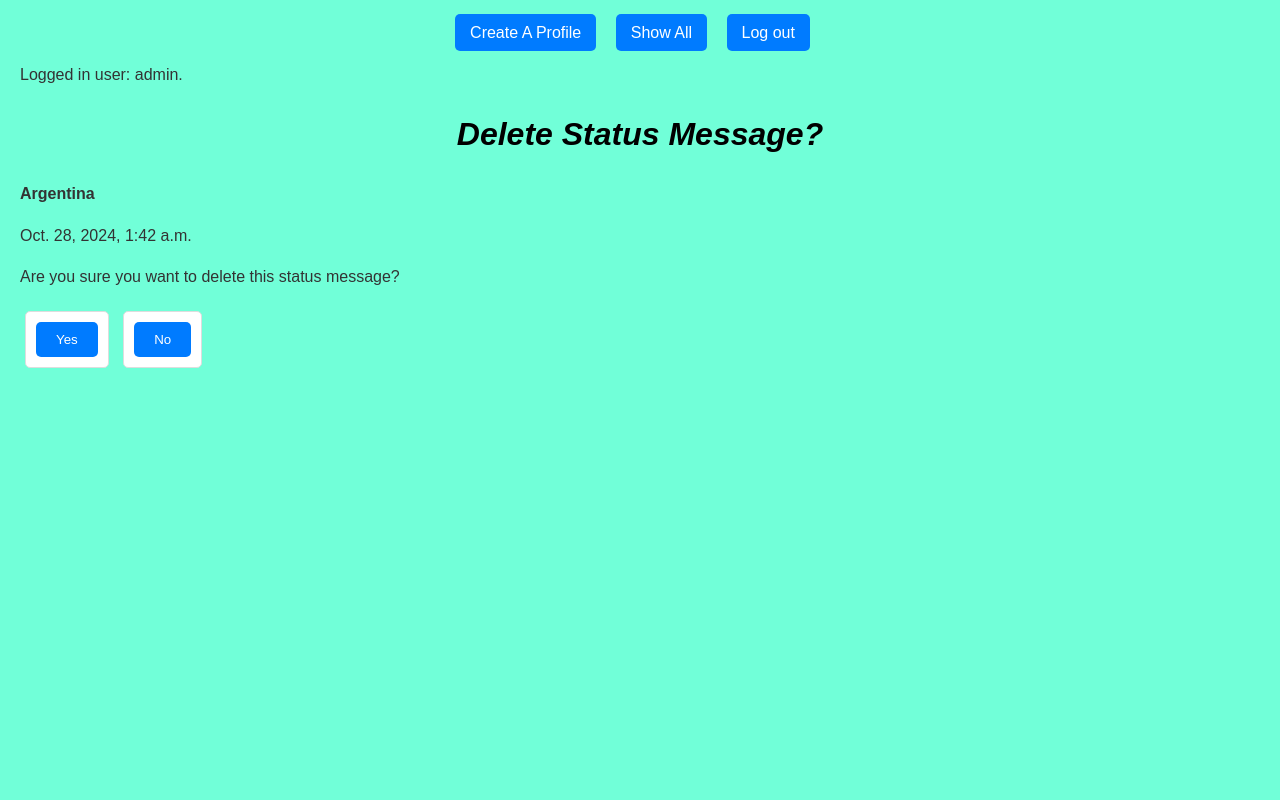
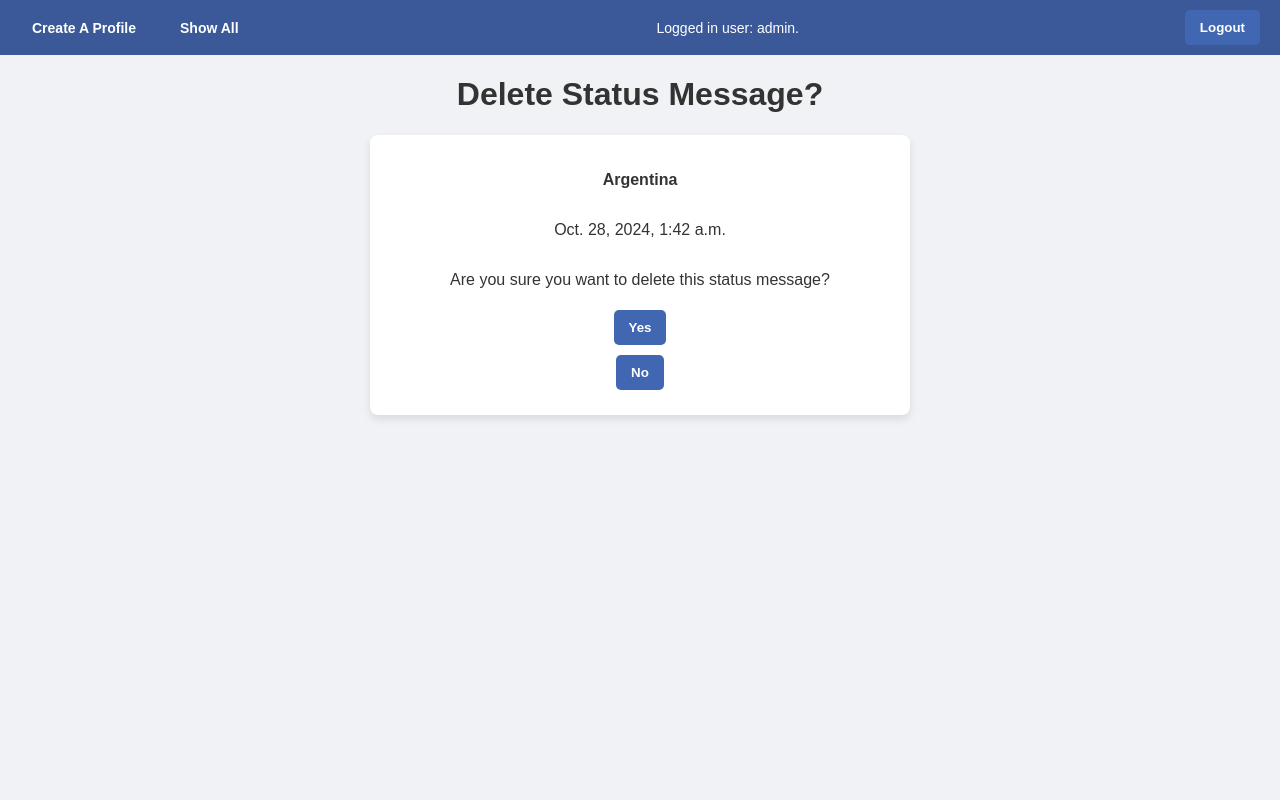
Before and after one commit to chenyu51735/cs412, a Django app: page /mini_fb/status/1/delete in a window 1280 px wide. Run offline with Django 5.2, Linux system fonts and the light colour scheme; a user stored in the database is signed in; data comes from the database, SQL or seed files in the repository; both versions use the stored data as it was after the commit.

Commit message:
add new css

```diff
--- a/mini_fb/templates/mini_fb/base.html
+++ b/mini_fb/templates/mini_fb/base.html
@@ -2,7 +2,7 @@
 <html>
     <head>
         <title>Our Mini FB</title>
-        <link rel="stylesheet" href="{% static 'styles-mini-fb.css' %}">
+        <link rel="stylesheet" href="{% static 'styles3.css' %}">
     </head>
 
     <body>
@@ -10,22 +10,25 @@
             <ul>
                 <li><a href="{% url 'create_profile' %}">Create A Profile</a></li>
                 <li><a href="{% url 'show_all_profiles' %}">Show All</a></li>
+            </ul>
+            <p>
                 {% if request.user.is_authenticated %}
-                <li><a href="{% url 'logout' %}">Log out</a></li>
+                Logged in user: {{ request.user }}.
                 {% else %}
-                <li><a href="{% url 'login' %}">Log in</a></li>
+                Not logged in.
                 {% endif %}
+            </p>
+            {% if request.user.is_authenticated %}
+            <form action="{% url 'logout' %}" method="POST" class="logout-button">
+                {% csrf_token %}
+                <input type="submit" value="Logout">
+            </form>
+            {% else %}
+            <ul>
+            <li><a href="{% url 'login' %}">Log in</a></li>
             </ul>
+            {% endif %}
         </nav>
-
-        <p>
-            {% if request.user.is_authenticated %}
-            Logged in user: {{ request.user }}.
-            {% else %}
-            Not logged in.
-            {% endif %}
-        </p>
-
         {% block content %}
         <!-- fill in this section with specific page detail -->
         {% endblock %}
--- a/mini_fb/templates/mini_fb/create_profile_form.html
+++ b/mini_fb/templates/mini_fb/create_profile_form.html
@@ -3,7 +3,7 @@
 {% block content %}
 <h2>Create Profile</h2>
 
-<form method="POST">
+<form method="POST" class="create-profile">
     {% csrf_token %}
         <div>
             <label id="first_name">First Name:</label>
@@ -24,10 +24,10 @@
         <div>
             <label id="image_url">Image URL:</label>
             <input type="text" id="image_url" name="image_url">
-        </div>
+        </div><br>
         <button type="submit">Create Profile!</button>
 </form>
-<form action="{% url 'show_all_profiles'%}">
+<form action="{% url 'show_all_profiles'%}" class="back-button">
     <input type="submit" name="Cancel" value="Cancel">
 </form>
 {% endblock %}
--- a/mini_fb/templates/mini_fb/create_status_form.html
+++ b/mini_fb/templates/mini_fb/create_status_form.html
@@ -3,7 +3,7 @@
 {% block content %}
 <h2>Post status message for {{profile.first_name}} {{profile.last_name}}</h2>
 
-<form method="POST" enctype="multipart/form-data">
+<form method="POST" enctype="multipart/form-data" class="create-status">
     {% csrf_token %}
     <div>
         <label for="message">Message: </label>
@@ -16,7 +16,7 @@
 
     <button type="submit">Create Status</button>
 </form>
-<form action="{% url 'profile' profile.pk %}">
+<form action="{% url 'profile' profile.pk %}" class="back-button">
     <input type="submit" name="Cancel" value="Cancel">
 </form>
 {% endblock %}
--- a/mini_fb/templates/mini_fb/delete_status_form.html
+++ b/mini_fb/templates/mini_fb/delete_status_form.html
@@ -9,7 +9,6 @@
     <img src='{{img.image_file.url}}' alt='{{img.image_file.url}}'>
     {% endfor %}
     <p>{{ status.timestamp }}</p>
-</div>
 
 <p>Are you sure you want to delete this status message?</p>
 
@@ -20,4 +19,5 @@
 <form method="GET" action="{% url 'profile' status.profile.pk %}" class="delete-button">
     <button type="submit">No</button>
 </form>
+</div>
 {% endblock %}
--- a/mini_fb/templates/mini_fb/login.html
+++ b/mini_fb/templates/mini_fb/login.html
@@ -1,7 +1,7 @@
 {% extends 'mini_fb/base.html' %}
 {% block content %}
 <h1>Login</h1>
-<form method="post" action="{% url 'login' %}" >
+<form method="post" action="{% url 'login' %}" class="login-form">
     {% csrf_token %}
     {{form}}
     <input type="hidden" name="next" value="{% url 'show_all_profiles' %}">
--- a/mini_fb/templates/mini_fb/show_all_profiles.html
+++ b/mini_fb/templates/mini_fb/show_all_profiles.html
@@ -4,7 +4,7 @@
 {% block content %}
 <h1>Show all Profiles</h1>
 
-<main class = "grid-container">
+<main class = "all-profile">
     {% for p in profiles %}
     <article>
         <a href="{% url 'profile' p.pk %}">
--- a/mini_fb/templates/mini_fb/update_profile_form.html
+++ b/mini_fb/templates/mini_fb/update_profile_form.html
@@ -2,8 +2,7 @@
 
 {% block content %}
 <h2>Update profile for {{profile.first_name}} {{profile.last_name}}</h2>
-
-<form method="POST">
+<form method="POST" class="update-profile">
     {% csrf_token %}
     <div>
         <label id="city">City: </label>
@@ -19,7 +18,7 @@
     </div>
     <button type="submit">Update</button>
 </form>
-<form action="{% url 'profile' profile.pk %}">
+<form action="{% url 'profile' profile.pk %}" class="back-button">
     <input type="submit" name="Cancel" value="Cancel">
 </form>
 {% endblock %}
--- a/mini_fb/templates/mini_fb/update_status_form.html
+++ b/mini_fb/templates/mini_fb/update_status_form.html
@@ -3,7 +3,7 @@
 {% block content %}
 <h2>Update status message for {{status.profile.first_name}} {{status.profile.last_name}}</h2>
 
-<form method="POST">
+<form method="POST" class="update-status">
     {% csrf_token %}
     <div>
         <label id="status_message">Status Message: </label>
@@ -11,7 +11,7 @@
     </div>
     <button type="submit">Update</button>
 </form>
-<form method="GET" action="{% url 'profile' status.profile.pk %}">
+<form method="GET" action="{% url 'profile' status.profile.pk %}" class="back-button">
     <button type="submit">No</button>
 </form>
 {% endblock %}
--- a/mini_fb/urls.py
+++ b/mini_fb/urls.py
@@ -20,5 +20,5 @@ urlpatterns = [
     path('profile/<int:pk>/friend_suggestions', views.ShowFriendSuggestionsView.as_view(), name='friends_suggestion'),
     path('profile/<int:pk>/news_feed', views.ShowNewsFeedView.as_view(), name='news_feed'),
     path('login/',auth_views.LoginView.as_view(template_name='mini_fb/login.html'), name='login'),
-    path('logout/', auth_views.LogoutView.as_view(next_page='all_profiles'), name='logout'),
+    path('logout/', auth_views.LogoutView.as_view(next_page='show_all_profiles'), name='logout'),
 ]
--- a/static/styles-mini-fb.css
+++ b/static/styles-mini-fb.css
@@ -99,16 +99,9 @@ nav a:hover {
 }
 
 form {
-    margin: 20px;
-    padding: 10px;
-    background-color: #fff;
-    border: 1px solid #ddd;
-    border-radius: 5px;
-    max-width: 600px;
-    margin-left: auto;
-    margin-right: auto;
+    display: inline;
+
 }
-
 form div {
     margin-bottom: 15px;
 }
@@ -558,7 +551,6 @@ article.featured {
 }
 .update-button input[type="submit"] {
     background-color: #3498db;
-
 }
 
 .update-button input[type="submit"]:hover {
--- /dev/null
+++ b/static/styles3.css
@@ -0,0 +1,493 @@
+/* General Styling */
+body {
+    font-family: Arial, sans-serif;
+    margin: 0;
+    padding: 0;
+    background-color: #f0f2f5;
+}
+
+nav {
+    display: flex;
+    align-items: center;
+    justify-content: space-between;
+    background-color: #3b5998;
+    padding: 10px 20px;
+    color: #fff;
+}
+
+nav p {
+    margin: 0;
+    font-size: 14px;
+}
+
+nav ul {
+    list-style: none;
+    display: flex;
+    align-items: center;
+    margin: 0;
+    padding: 0;
+}
+
+nav ul li {
+    margin-right: 20px;
+}
+
+nav ul li a {
+    color: #fff;
+    text-decoration: none;
+    font-weight: bold;
+    font-size: 14px;
+    padding: 8px 12px;
+    border-radius: 4px;
+    transition: background-color 0.3s;
+}
+
+nav ul li a:hover {
+    background-color: #4b70aa;
+}
+
+.logout-button {
+    margin: 0;
+    display: inline-block;
+}
+
+.logout-button input {
+    background-color: #4267b2;
+    color: white;
+    border: none;
+    padding: 8px 12px;
+    font-weight: bold;
+    cursor: pointer;
+    border-radius: 4px;
+    transition: background-color 0.3s;
+}
+
+.logout-button input:hover {
+    background-color: #365899;
+}
+
+h1 {
+    text-align: center;
+    color: #333;
+}
+
+.profile-section {
+    max-width: 600px;
+    margin: 20px auto;
+    background-color: white;
+    border-radius: 8px;
+    box-shadow: 0 4px 8px rgba(0, 0, 0, 0.1);
+    padding: 20px;
+    text-align: center;
+}
+
+.profile-section img {
+    width: 150px;
+    height: 150px;
+    border-radius: 20%;
+    margin-bottom: 10px;
+}
+
+.profile-section h2 {
+    color: #333;
+}
+
+.friends-section {
+    max-width: 600px;
+    margin: 20px auto;
+    background-color: white;
+    border-radius: 8px;
+    box-shadow: 0 4px 8px rgba(0, 0, 0, 0.1);
+    padding: 20px;
+}
+
+.friends-section h2 {
+    color: #4267b2;
+    text-align: center;
+}
+
+.friend-card {
+    background-color: #3b5998;
+    border-radius: 20%;
+    padding: 10px;
+    text-align: center;
+    box-shadow: 0 4px 8px rgba(0, 0, 0, 0.1);
+    transition: transform 0.2s ease-in-out;
+    width: 25%;
+    margin: 10px;
+    display: inline-block;
+}
+
+
+.friend-card img {
+    width: 100px;
+    height: 100px;
+    border-radius: 20%;
+    margin: 5px;
+}
+
+.friend-info {
+    font-weight: bold;
+    color: #555;
+}
+.friend-info a{
+    text-decoration: none;
+    color: white;
+}
+.status-section {
+    max-width: 600px;
+    margin: 20px auto;
+    background-color: white;
+    border-radius: 8px;
+    box-shadow: 0 4px 8px rgba(0, 0, 0, 0.1);
+    padding: 20px;
+}
+
+.status-section h2 {
+    color: #4267b2;
+    text-align: center;
+}
+
+.status-message {
+    padding: 15px;
+    border-bottom: 1px solid #ddd;
+}
+
+.status-message:last-child {
+    border-bottom: none;
+}
+
+.status-author {
+    display: flex;
+    align-items: center;
+}
+
+.profile-image {
+    width: 50px;
+    height: 50px;
+    border-radius: 50%;
+    margin-right: 10px;
+}
+
+.status-image {
+    width: 100%;
+    margin-top: 10px;
+    border-radius: 5px;
+}
+
+/* Buttons */
+button, input[type="submit"] {
+    background-color: #4267b2;
+    color: white;
+    border: none;
+    padding: 8px 16px;
+    cursor: pointer;
+    border-radius: 5px;
+}
+
+button:hover, input[type="submit"]:hover {
+    background-color: #365899;
+}
+
+/* Back Button */
+.back-button input {
+    background-color: #ddd;
+    color: #333;
+    padding: 10px;
+    cursor: pointer;
+    text-align: center;
+}
+
+.back-button input:hover {
+    background-color: #bbb;
+}
+
+.profile-modify {
+    display: flex;
+    justify-content: center;
+}
+
+.profile-modify h4 {
+    margin: 20px;
+}
+
+.profile-modify a {
+    text-decoration: none;
+    color: #007bff;
+    font-weight: bold;
+    padding: 10px 15px;
+    background-color: #ffffff;
+    border: 1px solid #007bff;
+    border-radius: 5px;
+    transition: all 0.3s ease;
+    display: inline-block;
+
+}
+
+.profile-modify a:hover {
+    background-color: #007bff;
+    color: #ffffff;
+    border-color: #0056b3;
+}
+
+.update-button, .delete-button {
+    display: inline-block;
+    margin: 5px;
+}
+.update-button input[type="submit"] {
+    background-color: #3498db;
+}
+
+.update-button input[type="submit"]:hover {
+    background-color: #2980b9;
+}
+
+.delete-button input[type="submit"] {
+    background-color: #e74c3c;
+}
+
+.delete-button input[type="submit"]:hover {
+    background-color: #c0392b;
+}
+
+.suggest-button {
+    display: flex;
+    justify-content: center;
+}
+.suggest-button h4 {
+    margin: 10;
+}
+
+.suggest-button a {
+    text-decoration: none;
+    color: #007bff;
+    font-weight: bold;
+    padding: 10px 15px;
+    background-color: #ffffff;
+    border: 1px solid #007bff;
+    border-radius: 5px;
+    transition: all 0.3s ease;
+}
+
+.suggest-button a:hover {
+    background-color: #007bff;
+    color: #ffffff;
+    border-color: #0056b3;
+}
+
+
+
+
+
+.back-button {
+    display: flex;
+    justify-content: center;
+}
+
+form input[type="text"],
+form input[type="file"],
+form textarea {
+    width: 100%;
+    padding: 10px;
+    border: 1px solid #ccc;
+    border-radius: 5px;
+}
+
+form button,
+form input[type="submit"] {
+    background-color: #4267b2;
+    color: white;
+    border: none;
+    padding: 10px 15px;
+    font-weight: bold;
+    cursor: pointer;
+    border-radius: 5px;
+    transition: background-color 0.3s;
+}
+
+form button:hover,
+form input[type="submit"]:hover {
+    background-color: #365899;
+}
+
+/* Create and Update Profile Pages */
+h2 {
+    text-align: center;
+    color: #4267b2;
+}
+
+input[type="file"] {
+    font-size: 14px;
+}
+
+.cancel-button {
+    display: block;
+    margin: 10px auto;
+    padding: 10px 20px;
+    color: #666;
+    background-color: #eee;
+    border: 1px solid #ccc;
+    cursor: pointer;
+    border-radius: 5px;
+    text-align: center;
+}
+
+.suggestion-grid {
+    display: grid;
+    grid-template-columns: repeat(auto-fill, minmax(200px, 1fr));
+    gap: 20px;
+    padding: 20px;
+}
+
+.suggestion-card {
+    background-color: white;
+    padding: 10px;
+    border-radius: 8px;
+    box-shadow: 0 4px 8px rgba(0, 0, 0, 0.1);
+    text-align: center;
+}
+
+.suggestion-image {
+    width: 100px;
+    height: 100px;
+    border-radius: 50%;
+}
+
+.add-friend button {
+    background-color: #4267b2;
+    color: white;
+    border: none;
+    padding: 8px 16px;
+    margin: 10px;
+    cursor: pointer;
+    border-radius: 4px;
+}
+
+.add-friend button:hover {
+    background-color: #365899;
+}
+
+/* News Feed */
+.news-feed {
+    max-width: 600px;
+    margin: 0 auto;
+    padding: 20px;
+}
+
+.status-message {
+    background-color: white;
+    padding: 15px;
+    border-radius: 8px;
+    box-shadow: 0 4px 8px rgba(0, 0, 0, 0.1);
+    margin-bottom: 15px;
+}
+
+.status-author {
+    display: flex;
+    align-items: center;
+}
+
+.profile-image {
+    width: 50px;
+    height: 50px;
+    border-radius: 50%;
+    margin-right: 10px;
+}
+
+.status-image {
+    width: 100%;
+    margin-top: 10px;
+    border-radius: 5px;
+}
+
+
+
+.delete-status {
+    text-align: center;
+    background-color: #fff;
+    padding: 20px;
+    border-radius: 8px;
+    box-shadow: 0 4px 8px rgba(0, 0, 0, 0.1);
+    max-width: 500px;
+    margin: 0 auto;
+}
+
+.delete-status p {
+    font-size: 16px;
+    color: #333;
+}
+
+.delete-status img {
+    max-width: 100%;
+    border-radius: 5px;
+    margin-top: 10px;
+}
+
+.all-profile {
+    display: grid;
+    grid-template-columns: repeat(auto-fill, minmax(200px, 1fr));
+    gap: 20px;
+    padding: 20px;
+}
+
+.all-profile article {
+    background-color: white;
+    border-radius: 8px;
+    box-shadow: 0 4px 8px rgba(0, 0, 0, 0.1);
+    overflow: hidden;
+    text-align: center;
+    transition: transform 0.2s;
+}
+
+.all-profile article:hover {
+    transform: scale(1.05);
+}
+
+.all-profile img {
+    width: 100%;
+    height: auto;
+    border-bottom: 1px solid #ddd;
+}
+
+.all-profile h2 {
+    margin: 10px 0;
+    color: #333;
+    font-size: 16px;
+}
+
+.all-profile a {
+    text-decoration: none;
+    color: #4267b2;
+    font-weight: bold;
+}
+
+.all-profile a:hover {
+    text-decoration: underline;
+    color: #365899;
+}
+
+.create-profile, .create-status, .update-status, .login-form, .delete-status, .update-profile {
+    display: flex;
+    flex-direction: column;
+    align-items: center;
+    text-align: left;
+}
+form input[type="text"],
+form input[type="file"],
+form textarea {
+    width: 500px;
+    padding: 10px;
+    border: 1px solid #ccc;
+    border-radius: 5px;
+    font-size: 14px;
+}
+
+form textarea {
+    resize: vertical;
+}
+form label {
+    font-weight: bold;
+    color: #555;
+    display: flex;
+    margin-bottom: 5px;
+}
```
Also changed, not shown: mini_fb/templates/mini_fb/show_profile.html (+37 -34 lines), db.sqlite3, 4 other files.
